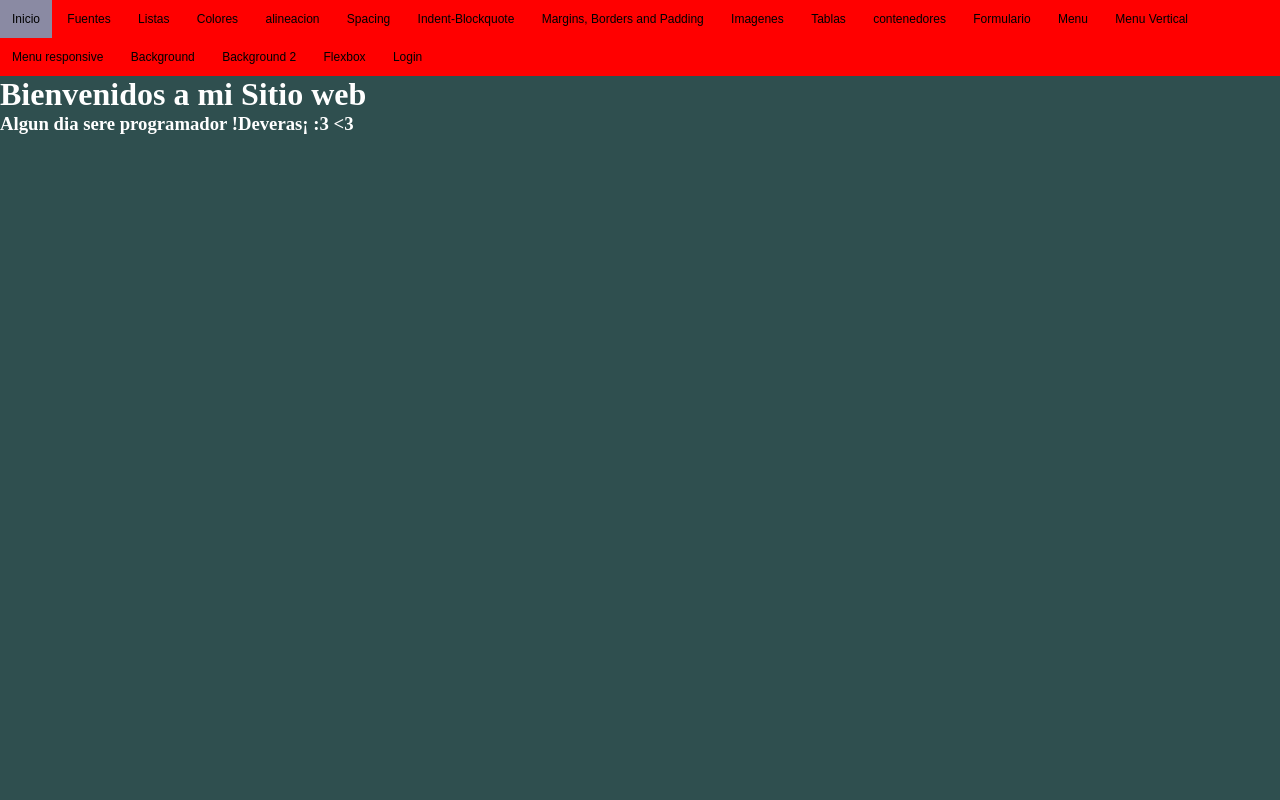
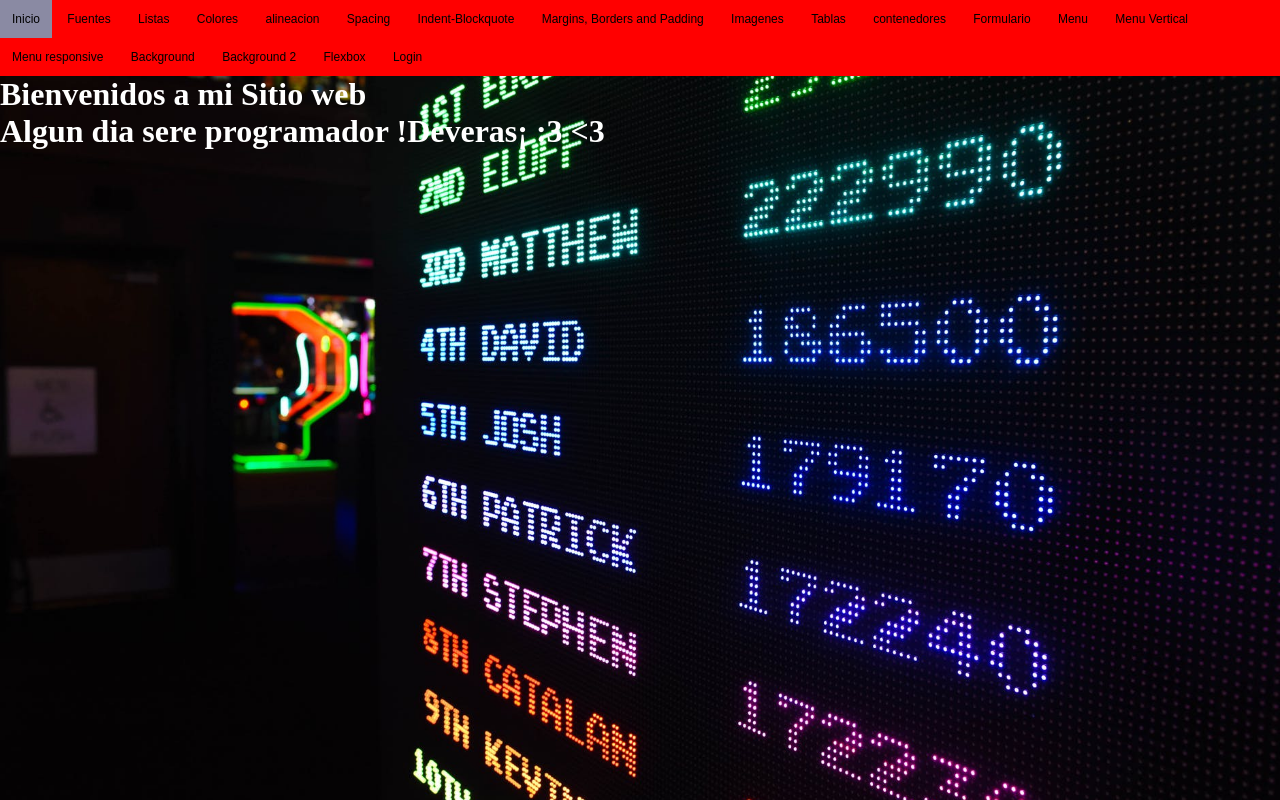
Before and after one commit to JuanFe1221/Sitio-web, a plain HTML site: page index.html in a window 1280 px wide. Drawn offline with Linux system fonts and the light colour scheme.

Commit message:
Subiendo cambios

```diff
--- a/css/index.css
+++ b/css/index.css
@@ -1,9 +1,22 @@
+*{
+    margin: 0;
+    padding: 0;
+    box-sizing: border-box;
+}
 body{
-    background-color: rgb(47, 79, 79)
+    background-image: url(../img/fondo.jpeg);
+    background-repeat: no-repeat;
+    background-size: cover;
 }
+
 h1{
     color: white;
+    text-align: left;
+    font-size: 2em;
 }
 h3{
     color: white;
+    text-align: left;
+    font-size: 2em;
+     top: 1.5px;
 }
--- a/css/login.css
+++ b/css/login.css
@@ -8,16 +8,9 @@ body {
     background-image: url(../img/hawai.jpeg);
     background-repeat: no-repeat;
     background-size: cover;
-    animation: movimiento 10s infinite linear alternate;
-}
-@keyframes movimiento {
- from{ background-position: bottom right;
- }
- to{ background-position: top left;
-
- }
 
 }
+
 
 .main-content {
    width: 100%;
```
Also changed, not shown: img/fondo.jpeg (added).
